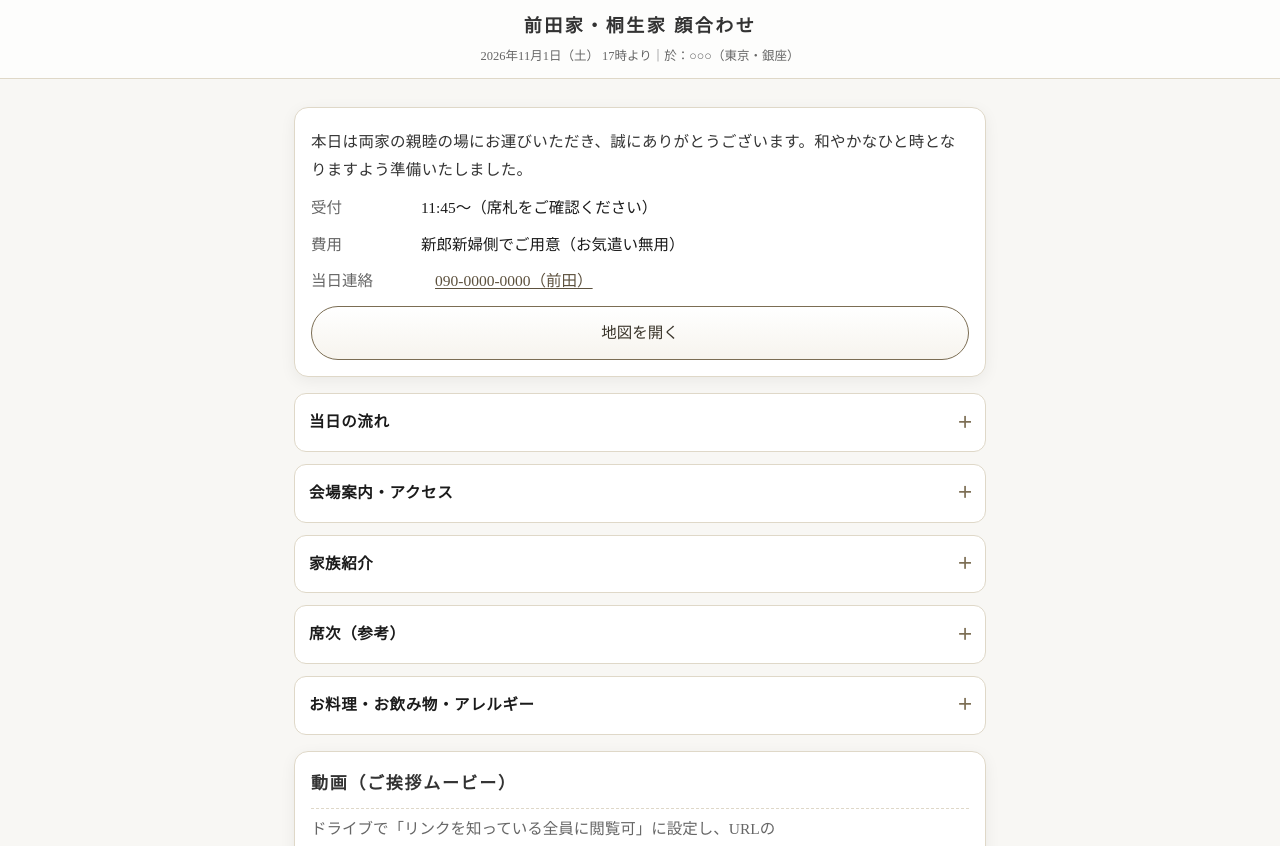
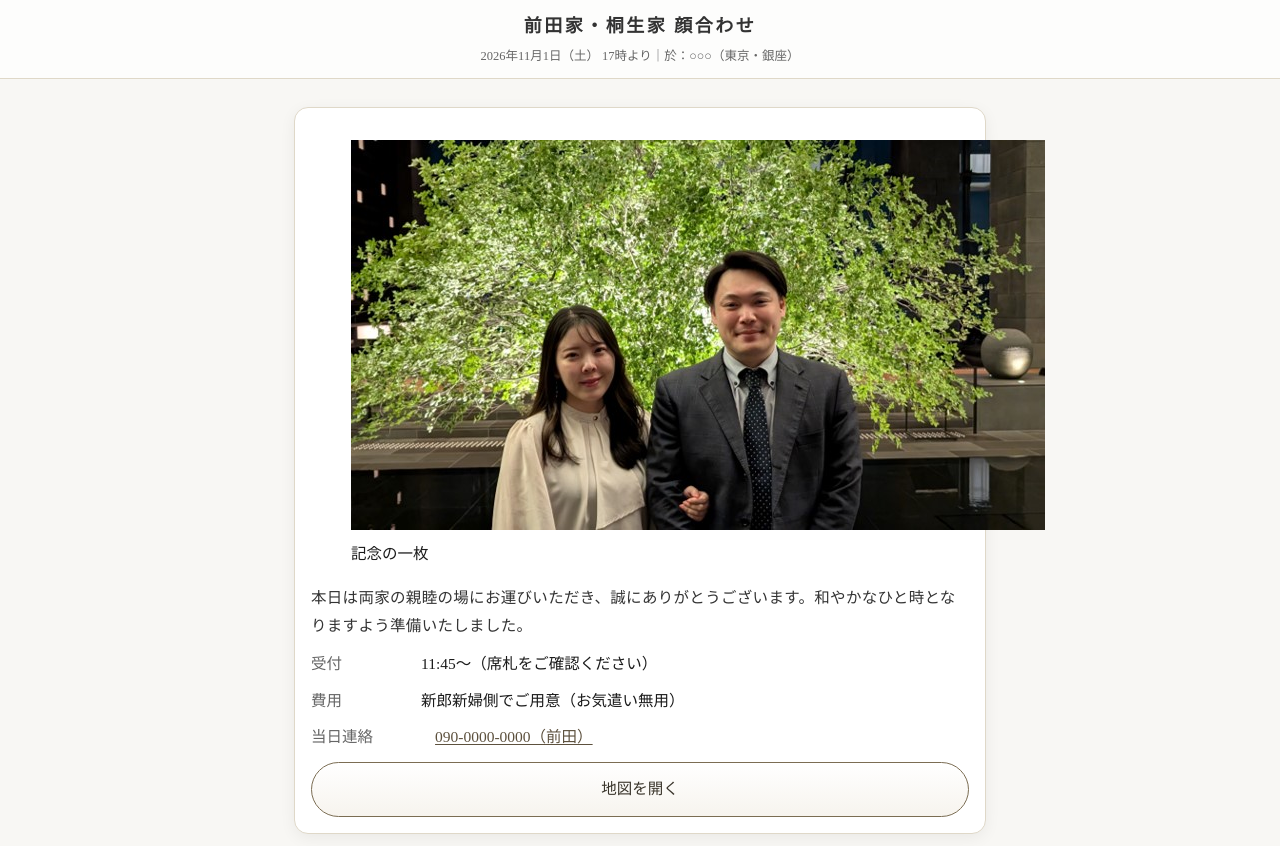
Before and after one commit to bottical/kaoawase-no-oshirase, a plain HTML site: page index.html in a window 1280 px wide. Shown: the top 846 px of the page. Drawn offline with Linux system fonts and the light colour scheme.

Commit message:
Update index.html

```diff
--- a/index.html
+++ b/index.html
@@ -114,6 +114,10 @@
 
     <!-- 概要（冒頭のご挨拶 + 重要情報） -->
     <section class="card">
+      <figure>
+        <img loading="lazy" src="image/set1.jpg" alt="プロポーズ会場">
+        <figcaption>記念の一枚</figcaption>
+      </figure>
       <p class="lead">本日は両家の親睦の場にお運びいただき、誠にありがとうございます。和やかなひと時となりますよう準備いたしました。</p>
       <dl class="meta" style="margin-top:8px">
         <dt>受付</dt><dd>11:45〜（席札をご確認ください）</dd>
@@ -261,7 +265,7 @@
             <figcaption>ご家族の皆さまと</figcaption>
           </figure>
           <figure>
-            <img loading="lazy" src="image/sample4.jpg" alt="記念写真（差し替え）">
+            <img loading="lazy" src="image/set1.jpg" alt="記念写真（差し替え）">
             <figcaption>記念の一枚</figcaption>
           </figure>
         </div>
```
